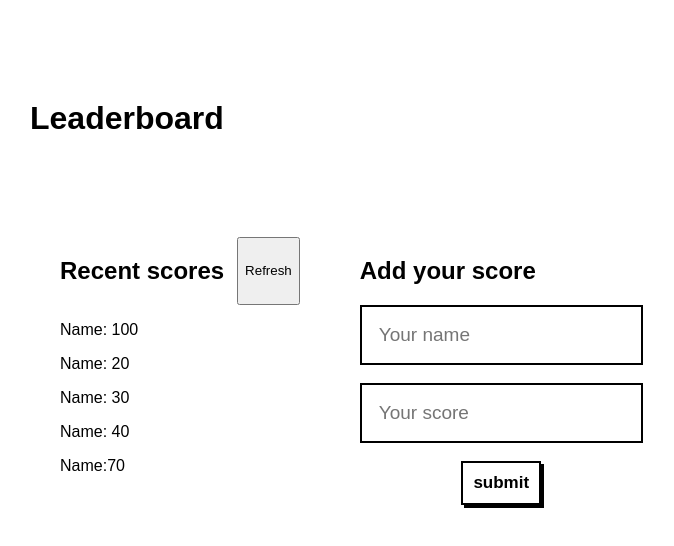
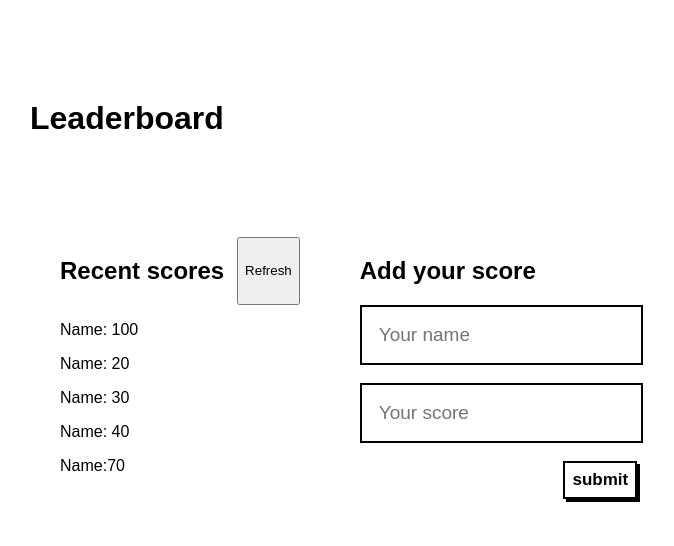
Before and after one commit to nedjwab/microverse-Leaderboard, a website built with webpack: page src/index.html in a window 1280 px wide. Shown: the whole page, without its empty margins (270-944 px from the left). Built offline with nearby package versions, Linux system fonts and the light colour scheme; a web font is replaced by a local one.

Commit message:
Add CSS to the submit button

```diff
--- a/src/style.css
+++ b/src/style.css
@@ -29,7 +29,9 @@ header {
     font-weight: 600;
     font-family: 'Anek Telugu', sans-serif;
     box-shadow: 3px 3px;
-    padding: 10px;
+    padding: 7px;
+    position:relative;
+    left: 35%;
 }
 
 .form {
```
